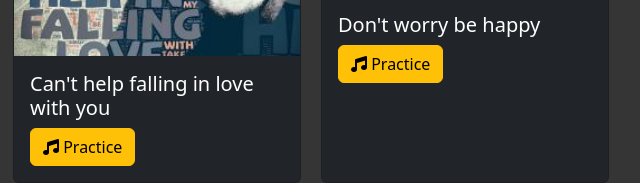
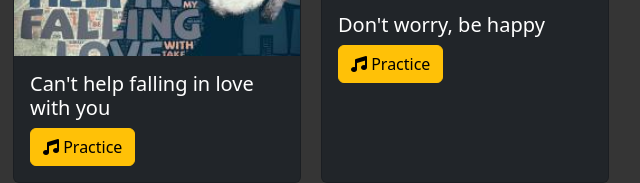
Before and after one commit to HiramRamirezR/songs, a plain HTML site: page index.html in a window 1280 px wide. Shown: the part 257-440 px from the top of the page, 329-969 px from the left. Drawn offline with nearby package versions, Linux system fonts and the light colour scheme.

Commit message:
simple song name correction

```diff
--- a/index.html
+++ b/index.html
@@ -33,7 +33,7 @@
               <img src="/img/02.jpg" class="card-img-top" alt="...">
             </a>
             <div class="card-body">
-              <h5 class="card-title">Don't worry be happy</h5>
+              <h5 class="card-title">Don't worry, be happy</h5>
               <a class="btn btn-warning" href="/htmls/02.html"><i class="fa-solid fa-music"></i> Practice</a>
             </div>
           </div>
```
